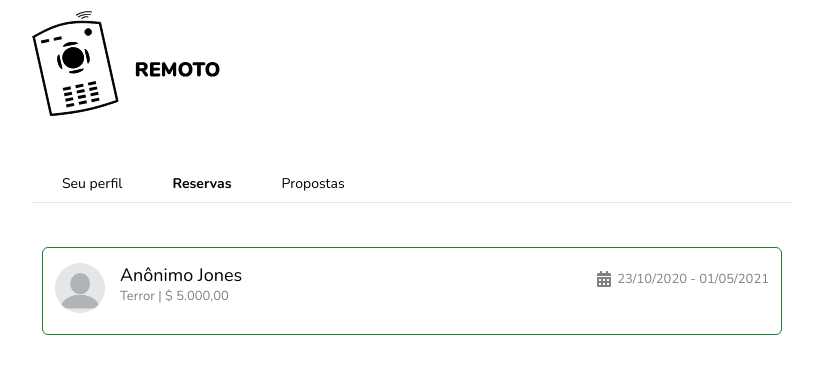
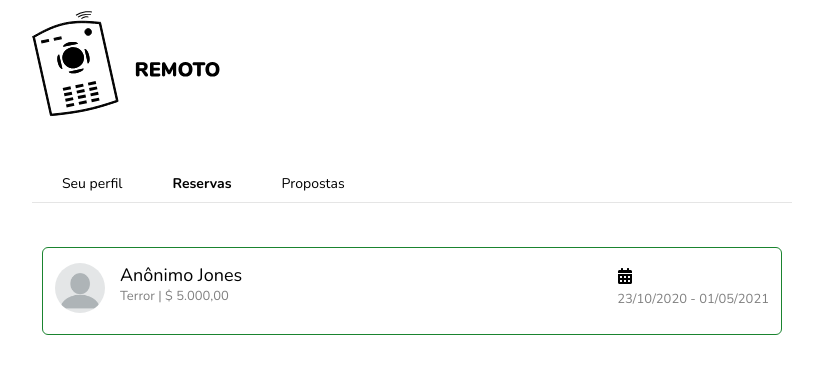
Before and after one commit to cgmbauer/frente_criacoes, a React (Create React App) app: page /reservations in a window 1280 px wide. Shown: the top 374 px of the page, without its empty margins (228-1041 px from the left). Built offline with nearby package versions, Linux system fonts and the light colour scheme.

Commit message:
quick: Correcao bug input loging

```diff
--- a/src/pages/Reservations/index.jsx
+++ b/src/pages/Reservations/index.jsx
@@ -28,10 +28,8 @@ const Reservations = () => {
             <p>Terror | $ 5.000,00</p>
           </section>
           <section>
-            <div props=" display:inline;">
-              <FaCalendarAlt />
-              <p>23/10/2020 - 01/05/2021</p>
-            </div>
+            <FaCalendarAlt />
+            <p>23/10/2020 - 01/05/2021</p>
           </section>
         </ReservationInformations>
       </ReservationsBox>
--- a/src/pages/Reservations/styles.js
+++ b/src/pages/Reservations/styles.js
@@ -30,7 +30,7 @@ export const ReservationsBox = styled.section`
   flex-direction: row;
 
   padding: 10px;
-  margin: 40px 10px 0;
+  margin: 30px 10px 0;
 
   border: 1px solid #1a842f;
   border-radius: 6px;
--- a/src/pages/SignIn/index.jsx
+++ b/src/pages/SignIn/index.jsx
@@ -17,7 +17,7 @@ const SignIn = () => {
 
       <Form>
         <label htmlFor="username">Username</label>
-        <input type="text" id="username" name="username" />
+        <Input type="text" id="username" name="username" />
 
         <label htmlFor="password">Senha</label>
         <Input name="password" type="password" id="password" />
```
Also changed, not shown: 1 other file (tests, documents, lock files or other folders).
